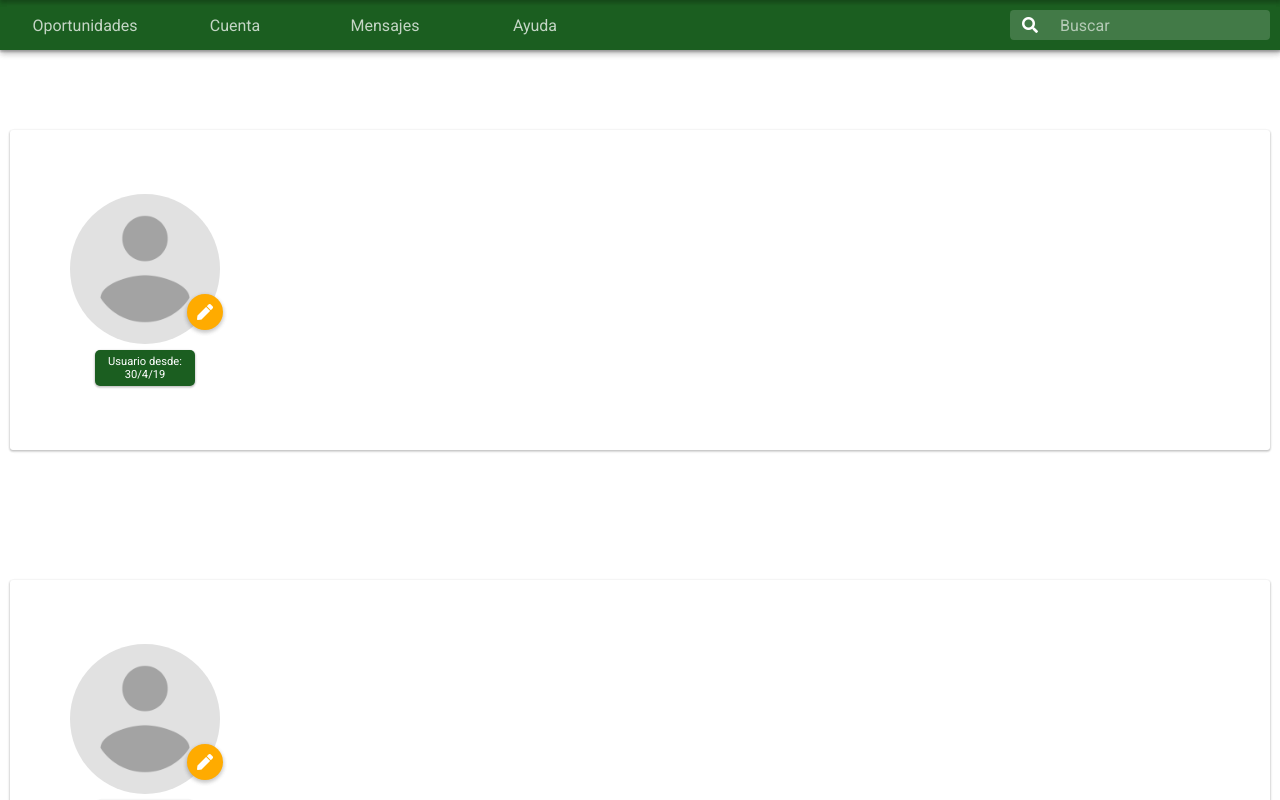
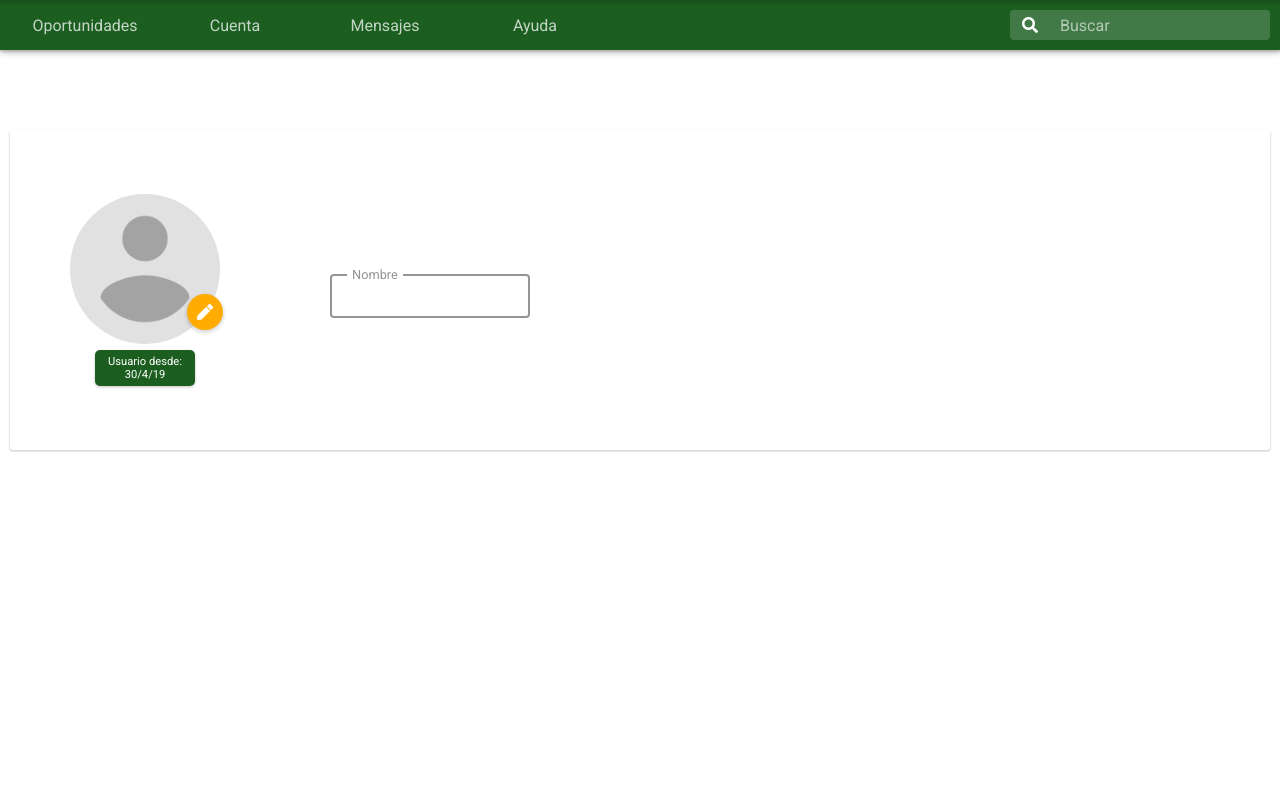
Before and after one commit to jasonwj96/bolsadetrabajo, a React (Create React App) app: page / in a window 1280 px wide. Shown: the top 800 px of the page. Built offline with nearby package versions, Linux system fonts and the light colour scheme.

Commit message:
Inputs now change color on activation

```diff
--- a/src/components/navbar.scss
+++ b/src/components/navbar.scss
@@ -168,55 +168,71 @@
   animation: grow 0.1s ease-in-out forwards;
 }
 
-@media only screen and (max-width: 600px) {
-  .navbar-container {
-    .navbar-top {
-      img {
-      }
+// @media only screen and (max-width: 600px) {
+//   .navbar-container {
+//     top: 0;
+//     animation: none;
 
-      .hamburger {
-        &:hover {
-        }
+//     .navbar-top {
+//       img {
+//       }
 
-        div {
-        }
-      }
+//       .hamburger {
+//         &:hover {
+//         }
 
-      p {
-      }
-    }
+//         div {
+//         }
+//       }
 
-    .navbar-tabs {
-      @include card(1);
-      justify-content: space-evenly;
-      padding: 0;
-      flex-flow: column;
+//       p {
+//       }
+//     }
 
-      ul {
-        padding: 0;
-        flex-flow: column;
-        color: #fff;
-        li {
-          padding: 0;
-          margin: 0;
-          border: none;
-          width: 100%;
-          height: 50px;
+//     .navbar-tabs {
+//       @include card(1);
+//       justify-content: space-evenly;
+//       padding: 0;
+//       flex-flow: column;
+//       display: none;
 
-          p {
-            align-self: center;
-            font-size: 0.9em;
-          }
+//       ul {
+//         padding: 0;
+//         flex-flow: column;
+//         color: #fff;
+//         width: 100%;
+//         li {
+//           padding: 0;
+//           margin: 0;
+//           border: none;
+//           width: 100%;
+//           height: 50px;
 
-          &:hover {
-            border: none;
-            background-color: $secondary;
-          }
-        }
-      }
+//           p {
+//             align-self: center;
+//             font-size: 0.9em;
+//           }
 
-      .searchbox {
-      }
-    }
-  }
-}
+//           &:hover {
+//             border: none;
+//             background-color: $secondary;
+//           }
+//         }
+//       }
+
+//       .searchbox {
+//         box-sizing: border-box;
+//         padding: 10px;
+//         width: 100%;
+//         input {
+//           width: 100%;
+//         }
+//       }
+//     }
+//   }
+
+//   .navbar-container-hidden {
+//     top: 0;
+//     animation: none;
+//   }
+// }
--- a/src/components/perfilUsuario.scss
+++ b/src/components/perfilUsuario.scss
@@ -1,4 +1,36 @@
 @import "../styles/light_theme";
+
+@mixin input {
+  display: flex;
+  flex-flow: column;
+  padding: 10px;
+  width: 200px;
+
+  fieldset {
+    margin: 10px 0px;
+    border: 2px solid $disabled;
+    border-radius: 4px;
+    height: auto;
+    padding: 5px 10px;
+    box-sizing: border-box;
+
+    legend {
+      color: $disabled;
+      width: auto;
+      margin-left: 5px;
+      border: 5px solid transparent;
+      font-size: 0.8em;
+      text-align: left;
+    }
+
+    input {
+      padding: 0;
+      font-size: 1em;
+      outline: none;
+      border: none;
+    }
+  }
+}
 
 .perfilusuario-container {
   @include card(1);
@@ -53,6 +85,32 @@
     }
   }
 
+  .form {
+    margin: 0px 10px 0px 100px;
+
+    .input-enabled {
+      @include input();
+      fieldset {
+        border: 2px solid $accent;
+
+        legend {
+          color: $accent;
+        }
+      }
+    }
+
+    .input-disabled {
+      @include input();
+      fieldset {
+        border: 2px solid $disabled;
+
+        legend {
+          color: $disabled;
+        }
+      }
+    }
+  }
+
   img {
     // border: $accent 3px solid;
     width: 150px;
--- a/src/components/perfilUsuario.tsx
+++ b/src/components/perfilUsuario.tsx
@@ -1,9 +1,15 @@
-import React from "react";
+import React, { useState } from "react";
 // import profile from "../img/profile.jpg";
 import profile from "../img/profile_placeholder.png";
 import "./perfilUsuario.scss";
 
 const PerfilUsuario = (props: any) => {
+  const [inputActive, setInputActive] = useState(false);
+
+  const handleInputClick = () => {
+    setInputActive(!inputActive);
+  };
+
   return (
     <div className="perfilusuario-container">
       <div className="profile">
@@ -15,6 +21,18 @@ const PerfilUsuario = (props: any) => {
           <p>Usuario desde: 30/4/19</p>
         </div>
       </div>
+      <form className="form">
+        <div className={inputActive ? "input-enabled" : "input-disabled"}>
+          <fieldset>
+            <legend>Nombre</legend>
+            <input
+              type="text"
+              onFocus={handleInputClick}
+              onBlur={handleInputClick}
+            />
+          </fieldset>
+        </div>
+      </form>
 
       <div className="info-usuario" />
     </div>
--- a/src/containers/cuentaEstudiante.tsx
+++ b/src/containers/cuentaEstudiante.tsx
@@ -8,10 +8,6 @@ const CuentaEstudiante = (props: any) => {
     <div className="cuentaestudiante-container">
       <Navbar />
       <PerfilUsuario />
-      <PerfilUsuario />
-      <PerfilUsuario />
-      <PerfilUsuario />
-      <PerfilUsuario />
     </div>
   );
 };
--- a/src/styles/_light_theme.scss
+++ b/src/styles/_light_theme.scss
@@ -1,10 +1,15 @@
 $accent: #1b5e20;
 $secondary: #217528;
 $terciary: #ffab00;
+$disabled: #949494;
 $text-color: #333;
 $border-color-secondary: #919191;
 
 @mixin card($elevation: 1) {
-  box-shadow: 0 (1px * $elevation) (2px * $elevation) 0.5px #00000021,
-    0 (1px * $elevation) (2px * $elevation) 0.5px #00000021;
+  box-shadow: 0 (1px * $elevation) (2px * $elevation) 0.5px #00000017,
+    0 (1px * $elevation) (2px * $elevation) 0.5px #00000017;
 }
+
+//input
+@mixin input() {
+}
```
